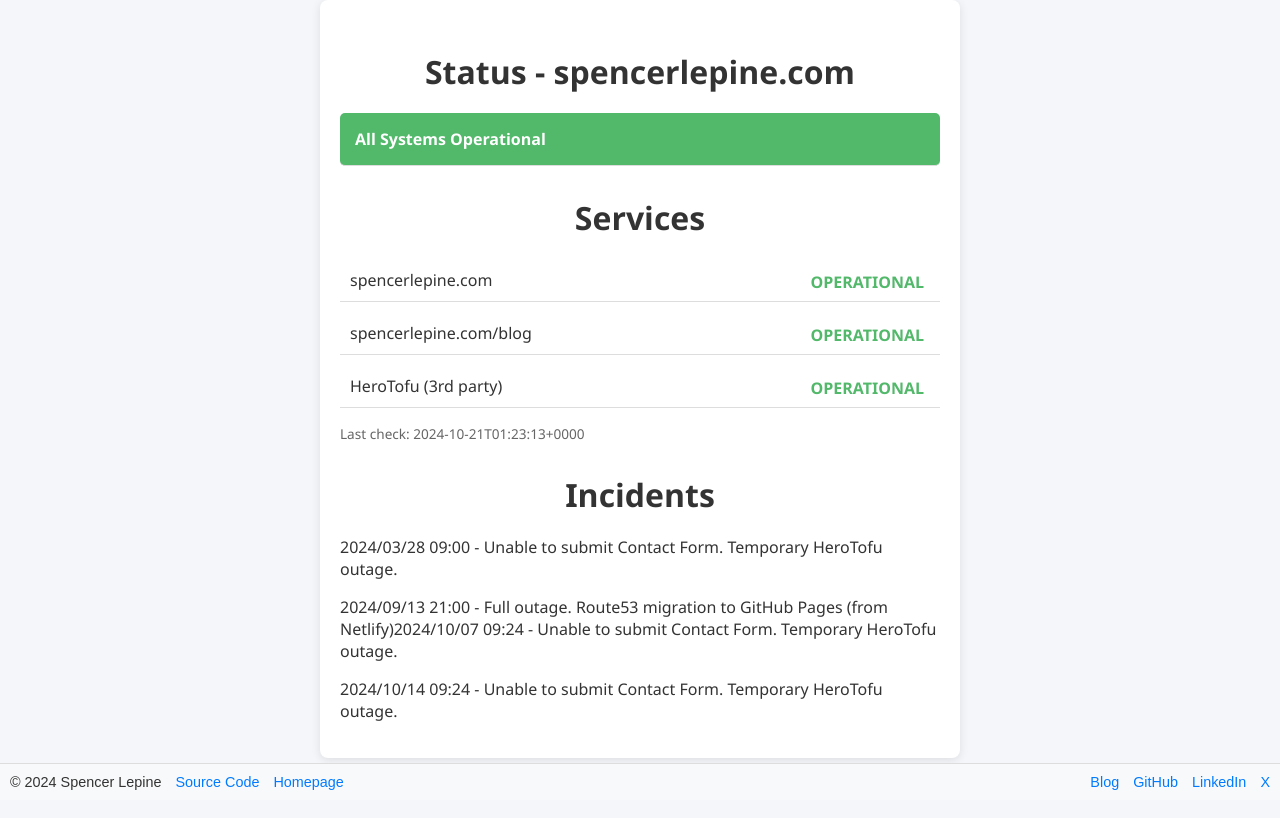
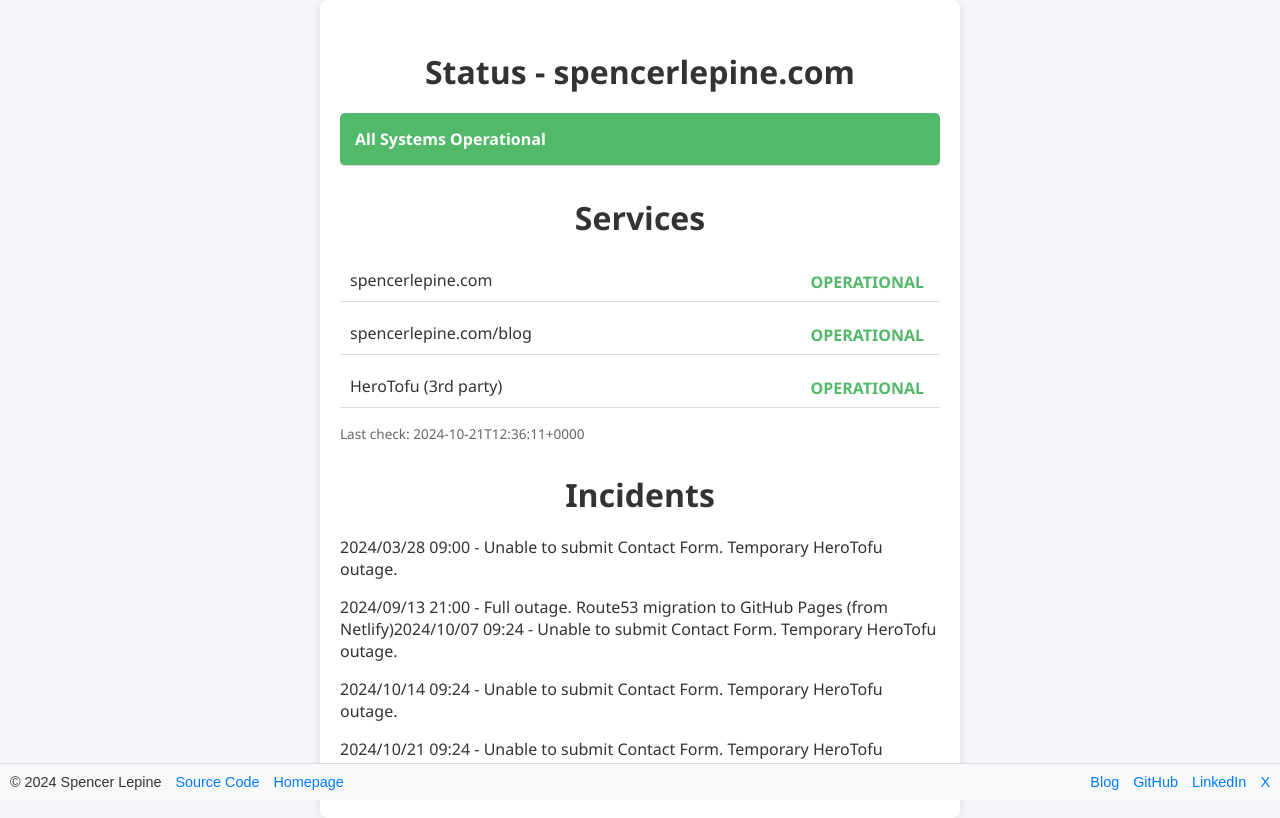
Before and after one commit to spencerlepine/status.spencerlepine.com, a plain HTML site: page index.html in a window 1280 px wide. Drawn offline with Linux system fonts and the light colour scheme.

Commit message:
[automated] add latest index.html status report

```diff
--- a/index.html
+++ b/index.html
@@ -141,11 +141,12 @@ footer a:hover {
 <li>spencerlepine.com/blog <span class='status success'>Operational</span></li>
 <li>HeroTofu (3rd party) <span class='status success'>Operational</span></li>
 </ul>
-<p class=small> Last check: 2024-10-21T01:23:13+0000</p>
+<p class=small> Last check: 2024-10-21T12:36:11+0000</p>
 <h1>Incidents</h1>
 <p>2024/03/28 09:00 - Unable to submit Contact Form. Temporary HeroTofu outage.</p>
 <p>2024/09/13 21:00 - Full outage. Route53 migration to GitHub Pages (from Netlify)2024/10/07 09:24 - Unable to submit Contact Form. Temporary HeroTofu outage.</p>
 <p>2024/10/14 09:24 - Unable to submit Contact Form. Temporary HeroTofu outage.</p>
+<p>2024/10/21 09:24 - Unable to submit Contact Form. Temporary HeroTofu outage.</p>
 </div>
 </body>
 <footer style="position: fixed; bottom: 0; left: 0; width: -webkit-fill-available; display: flex; justify-content: space-between; padding: 10px; background-color: #f8f9fa; font-family: Arial, sans-serif;">
```
